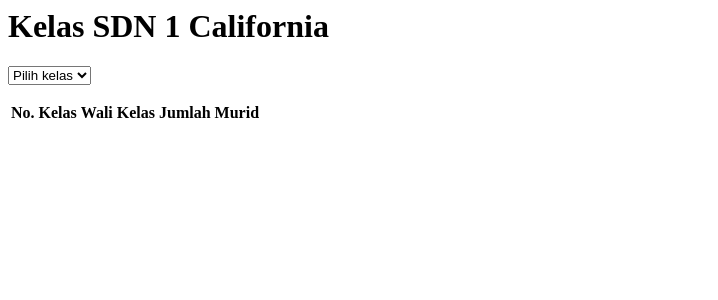
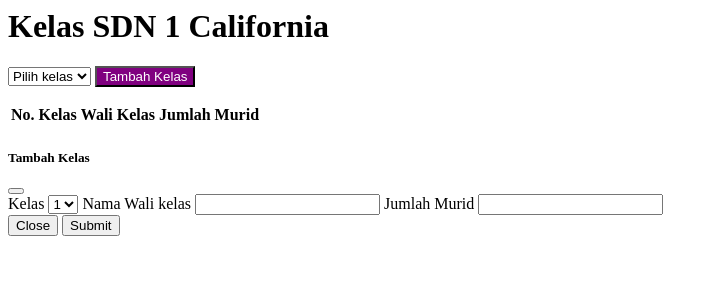
Before and after one commit to kahfi001/Pemrograman-web-siakad, a PHP site: page /Pemrograman-web-siakad/views/dataSekolah/kelas.php in a window 1280 px wide. Shown: the top 300 px of the page, without its empty margins (0-718 px from the left). Run offline with PHP 8.4, Linux system fonts and the light colour scheme; the template is opened without the code that fills it, so the values that code supplies are empty; some libraries are stand-ins or nearby versions.

Commit message:
menambah insert kelas

```diff
--- a/app/views/dataSekolah/kelas.php
+++ b/app/views/dataSekolah/kelas.php
@@ -7,6 +7,7 @@
       <option value="2">Kelas 2</option>
       <option value="3">Kelas 3</option>
     </select>
+    <button type="button" class="btn btn-outline-warning w-25 ms-2" style="background-color: purple; color: white;" data-bs-toggle="modal" data-bs-target="#kelasModal">Tambah Kelas</button>
   </form>
   <table class="table text-center">
     <thead>
@@ -31,3 +32,35 @@
   </table>
 
 </div>
+
+<div class="modal fade" id="kelasModal" tabindex="-1" aria-labelledby="judulKelasModal" aria-hidden="true">
+  <div class="modal-dialog">
+    <div class="modal-content">
+      <div class="modal-header">
+        <h5 class="modal-title" id="judulKelasModal">Tambah Kelas</h5>
+        <button type="button" class="btn-close" data-bs-dismiss="modal" aria-label="Close"></button>
+      </div>
+      <div class="modal-body">
+        <form action="<?= BASEURL; ?>/kelas/addKelas" method="post">
+          <div class="mb-3">
+            <label for="kelas" class="form-label">Kelas</label>
+            <select class="form-select" id="kelas" name="kelas">
+              <option selected>1</option>
+              <option value="2">2</option>
+              <option value="3">3</option>
+              <option value="4">4</option>
+              <option value="5">5</option>
+              <option value="6">6</option>
+            </select>
+            <label for="waliKelas" class="form-label">Nama Wali kelas</label>
+            <input type="text" class="form-control" id="waliKelas" name="waliKelas">
+            <label for="jumlahMurid" class="form-label">Jumlah Murid</label>
+            <input type="number" class="form-control" id="jumlahMurid" name="jumlahMurid">
+          </div>
+          <button type="button" class="btn btn-danger" data-bs-dismiss="modal">Close</button>
+          <button type="submit" class="btn btn-purple">Submit</button>
+        </form>
+      </div>
+    </div>
+  </div>
+</div>
```
Also changed, not shown: app/controllers/Kelas.php (+8 -0 lines), app/models/kelas_model.php (+14 -0 lines).
